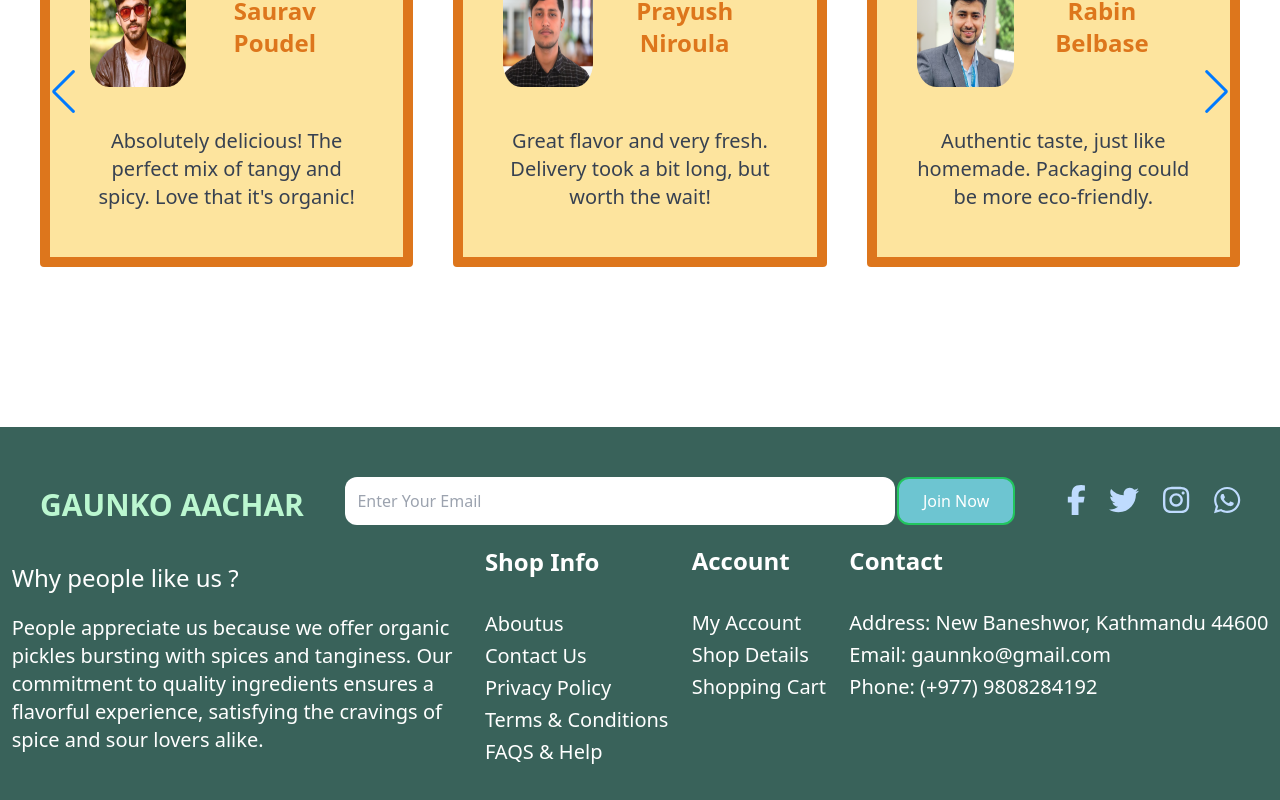
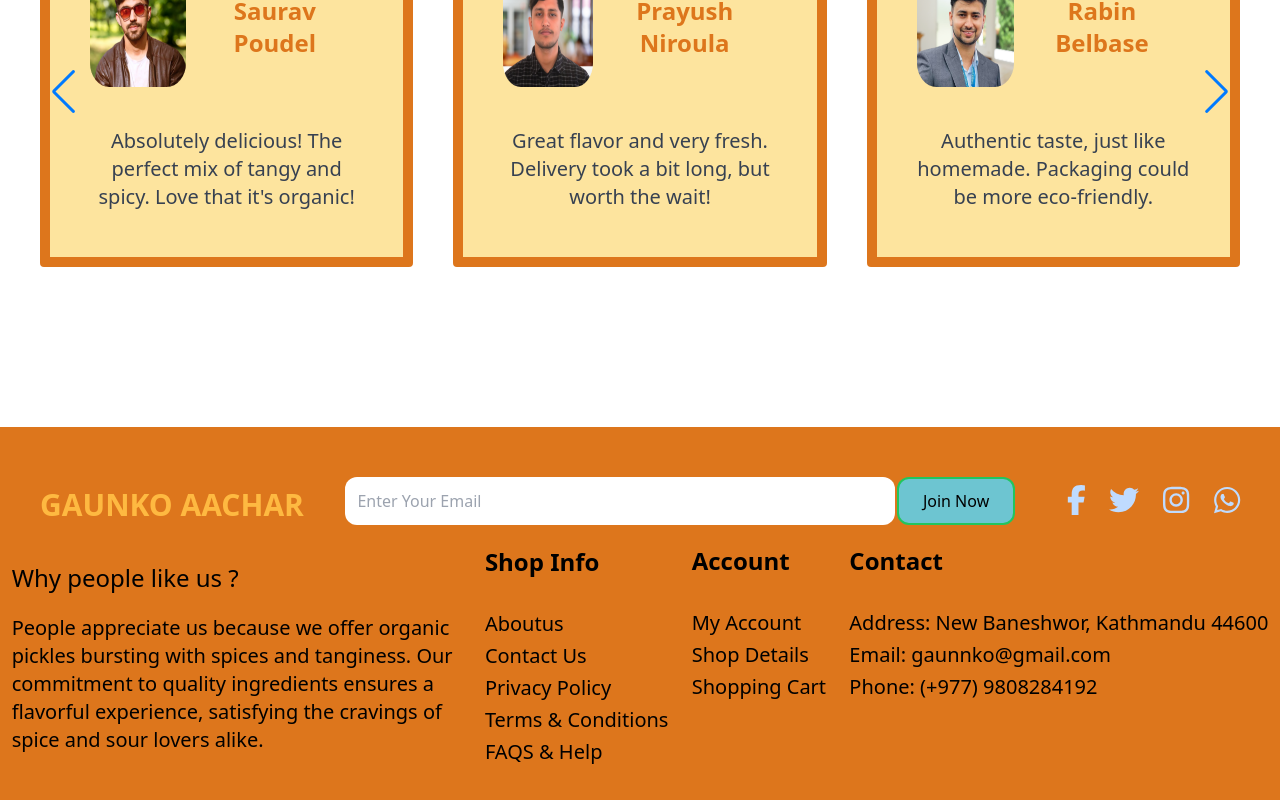
Before and after one commit to anishmendes/Pickle-Ecommerce-Project, a React (Vite) app: page / in a window 1280 px wide. Shown: the part 3394-4194 px from the top of the page. Built offline with nearby package versions, Linux system fonts and the light colour scheme.

Commit message:
footer chnages

```diff
--- a/src/Components/Footer/Footer.jsx
+++ b/src/Components/Footer/Footer.jsx
@@ -4,11 +4,11 @@ import { faFacebookF, faTwitter, faInstagram, faWhatsapp } from '@fortawesome/fr
 
 const Footer = () => {
   return (
-    <div className='p-auto bg-darkblue mt-[100px]'>
+    <div className='p-auto bg-hard mt-[100px]'>
       <div className='flex flex-row items-center justify-center  pt-[50px] gap-[1.5px] '>
-      <h1 className='text-3xl font-bold pt-2 text-green-200 flex pr-10 '>GAUNKO AACHAR</h1>
+      <h1 className='text-3xl font-bold pt-2 text-navbar1 flex pr-10 '>GAUNKO AACHAR</h1>
          <input type='text' placeholder='Enter Your Email' className='p-3 w-[550px] rounded-xl text-black' />
-         <button className='bg-customGray text-white  border-green-500 border-2 rounded-xl p-[10px] pl-6 pr-6  '>Join Now</button>
+         <button className='bg-customGray text-black  border-green-500 border-2 rounded-xl p-[10px] pl-6 pr-6  '>Join Now</button>
 
          <div className='pl-[50px] flex items-center justify-around gap-6'>
        <a href="https://www.facebook.com" target="_blank" rel="noopener noreferrer">
@@ -34,12 +34,12 @@ const Footer = () => {
 
          <div className='flex flex-col max-w-[450px] '>
 
-            <h2 className='text-2xl font-medium text-white'>Why people like us ?</h2>
-            <p className='text-xl text-white pt-5'>People appreciate us because we offer organic pickles bursting with spices and tanginess. Our commitment to quality ingredients ensures a flavorful experience, satisfying the cravings of spice and sour lovers alike.</p>
+            <h2 className='text-2xl font-medium text-black'>Why people like us ?</h2>
+            <p className='text-xl text-black pt-5'>People appreciate us because we offer organic pickles bursting with spices and tanginess. Our commitment to quality ingredients ensures a flavorful experience, satisfying the cravings of spice and sour lovers alike.</p>
           </div>
          <div className='flex flex-col'>
-          <h2 className='text-2xl font-semibold text-white'>Shop Info</h2>
-          <ul className='pt-8 text-xl text-white font-medium'>
+          <h2 className='text-2xl font-semibold text-black'>Shop Info</h2>
+          <ul className='pt-8 text-xl text-black font-medium'>
             <li className='pb-1'>Aboutus</li>
             <li className='pb-1'>Contact Us </li>
             <li className='pb-1'>Privacy Policy</li>
@@ -48,8 +48,8 @@ const Footer = () => {
           </ul>
           </div>
          <div className='flex flex-col pb-[65px] '>
-         <h2 className='text-2xl font-semibold text-white '>Account</h2>
-          <ul className='pt-8  text-xl text-white font-medium '>
+         <h2 className='text-2xl font-semibold text-black '>Account</h2>
+          <ul className='pt-8  text-xl text-black font-medium '>
            <li className='pb-1'> My Account</li>
             <li className='pb-1'>Shop Details </li>
             <li className='pb-1'>Shopping Cart</li>
@@ -60,8 +60,8 @@ const Footer = () => {
 
 
 
-         <h2 className='text-2xl font-semibold text-white'>Contact</h2>
-          <ul className='pt-8 text-xl text-white font-medium'>
+         <h2 className='text-2xl font-semibold text-black'>Contact</h2>
+          <ul className='pt-8 text-xl text-black font-medium'>
            <li className='pb-1'>  Address: New Baneshwor, Kathmandu 44600</li>
             <li className='pb-1'>Email: gaunnko@gmail.com </li>
             <li className='pb-1'>Phone: (+977) 9808284192</li>
```
